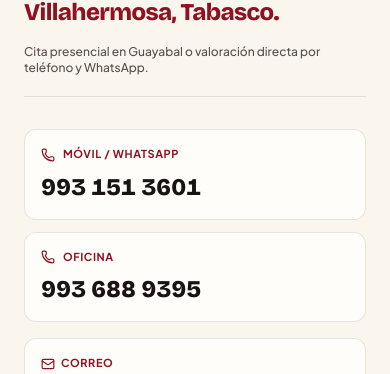
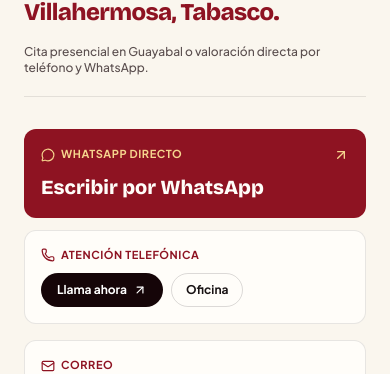
Before and after one commit to ronaldoleon214-lang/bufetedeabogados, a React (Vite) app: page / in a window 390 px wide. Shown: the part 3571-3945 px from the top of the page. Built offline with nearby package versions, Linux system fonts and the light colour scheme.

Commit message:
Replace raw phone numbers in ContactSection with WhatsApp and Call Now buttons

```diff
--- a/src/components/ContactSection.jsx
+++ b/src/components/ContactSection.jsx
@@ -1,5 +1,5 @@
 import { useState } from 'react';
-import { Copy, Check, MapPin, Mail, Phone, ArrowUpRight, ChevronDown } from 'lucide-react';
+import { Copy, Check, MapPin, Mail, Phone, MessageCircle, ArrowUpRight, ChevronDown } from 'lucide-react';
 import { FIRM_INFO } from '../data/firmData';
 
 const QUICK_FAQS = [
@@ -53,30 +53,46 @@ export default function ContactSection() {
           <div className="lg:col-span-6 flex flex-col justify-between gap-4">
             <div className="grid gap-3 sm:grid-cols-2">
               <a
-                href={`tel:+${FIRM_INFO.phoneMobileRaw}`}
-                className="rounded-xl border border-[#191314]/10 bg-[#FFFDF9] p-4 transition hover:border-[#8E1322]/40"
+                href={`https://wa.me/${FIRM_INFO.phoneMobileRaw}?text=${encodeURIComponent(
+                  'Hola Lic. Manuel Enrique Magaña, quiero agendar una valoración de mi caso.'
+                )}`}
+                target="_blank"
+                rel="noopener noreferrer"
+                className="group flex flex-col justify-between rounded-xl border border-[#8E1322]/20 bg-[#8E1322] p-4 text-[#FFFDF9] transition hover:bg-[#B51B2E]"
               >
-                <div className="flex items-center gap-2 text-[11px] font-bold uppercase tracking-wider text-[#8E1322]">
-                  <Phone className="h-3.5 w-3.5" />
-                  <span>Móvil / WhatsApp</span>
+                <div className="flex items-center justify-between text-[11px] font-bold uppercase tracking-wider text-[#F6D58E]">
+                  <span className="inline-flex items-center gap-1.5">
+                    <MessageCircle className="h-3.5 w-3.5" />
+                    WhatsApp Directo
+                  </span>
+                  <ArrowUpRight className="h-4 w-4 transition-transform group-hover:translate-x-0.5" />
                 </div>
-                <span className="mt-2 block font-display text-2xl font-extrabold tabular-nums text-[#191314]">
-                  {FIRM_INFO.phoneMobile}
+                <span className="mt-2.5 block font-display text-xl font-extrabold">
+                  Escribir por WhatsApp
                 </span>
               </a>
 
-              <a
-                href={`tel:+${FIRM_INFO.phoneOfficeRaw}`}
-                className="rounded-xl border border-[#191314]/10 bg-[#FFFDF9] p-4 transition hover:border-[#8E1322]/40"
-              >
-                <div className="flex items-center gap-2 text-[11px] font-bold uppercase tracking-wider text-[#8E1322]">
+              <div className="flex flex-col justify-between rounded-xl border border-[#191314]/10 bg-[#FFFDF9] p-4">
+                <div className="flex items-center gap-1.5 text-[11px] font-bold uppercase tracking-wider text-[#8E1322]">
                   <Phone className="h-3.5 w-3.5" />
-                  <span>Oficina</span>
+                  <span>Atención Telefónica</span>
                 </div>
-                <span className="mt-2 block font-display text-2xl font-extrabold tabular-nums text-[#191314]">
-                  {FIRM_INFO.phoneOffice}
-                </span>
-              </a>
+                <div className="mt-2.5 flex flex-wrap gap-2">
+                  <a
+                    href={`tel:+${FIRM_INFO.phoneMobileRaw}`}
+                    className="inline-flex items-center gap-1.5 rounded-full bg-[#150508] px-4 py-2 text-xs font-bold text-white transition hover:bg-[#8E1322]"
+                  >
+                    <span>Llama ahora</span>
+                    <ArrowUpRight className="h-3.5 w-3.5" />
+                  </a>
+                  <a
+                    href={`tel:+${FIRM_INFO.phoneOfficeRaw}`}
+                    className="inline-flex items-center gap-1.5 rounded-full border border-[#191314]/15 px-3.5 py-2 text-xs font-bold text-[#191314] transition hover:border-[#8E1322] hover:text-[#8E1322]"
+                  >
+                    <span>Oficina</span>
+                  </a>
+                </div>
+              </div>
             </div>
 
             <div className="rounded-xl border border-[#191314]/10 bg-[#FFFDF9] p-4 space-y-3">
```
